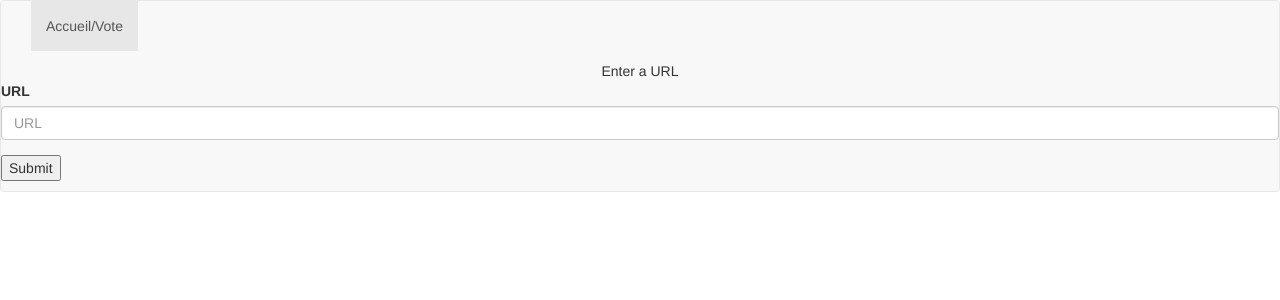
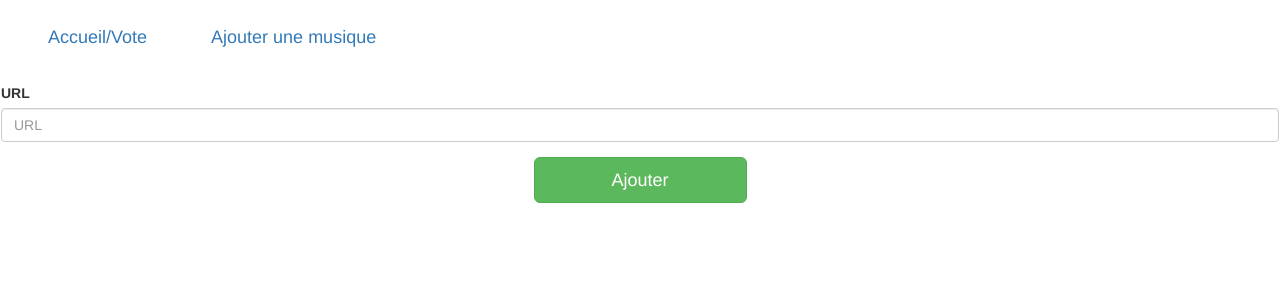
Before and after one commit to t00n/badsound, a Django app: page /add_music in a window 1280 px wide. Shown: the top 300 px of the page. Run offline with Django 3.2, Linux system fonts and the light colour scheme; some libraries are stand-ins or nearby versions.

Commit message:
[fix] design menu

```diff
--- a/badsound/templates/add_music.html
+++ b/badsound/templates/add_music.html
@@ -3,13 +3,12 @@
 
 {% block content %}
 <p>
-    <center>Enter a URL</center>
     <form method="post" class="{{form.action}}">
         {% csrf_token %}
         {% bootstrap_form form %}
-        {% buttons %}
-        <input type="submit" />
-        {% endbuttons %}
+        <div class="col-md-5"></div>
+        <input value="Ajouter" class="col-md-2 btn btn-success btn-lg" type="submit" />
+        <div class="col-md-5"></div>
     </form>
 </p>
 {% endblock %}
--- a/badsound/templates/base.html
+++ b/badsound/templates/base.html
@@ -11,16 +11,13 @@
         <title>{% block title %}BadSound{% endblock %}</title>
     </head>
     <body>
-        <nav class="navbar navbar-default">
+        <nav class="navbar">
             <div class="container-fluid">
-                <!-- Collect the nav links, forms, and other content for toggling -->
-                <div class="collapse navbar-collapse" id="bs-example-navbar-collapse-1">
-                    <ul class="nav navbar-nav">
-                        {% for link in menu %}
-                            <li class="active"><a href="{{link.url}}">{{link.message}}</a></li>
-                        {% endfor %}
-                    </ul>
-                </div>
+                <ul class="nav navbar-nav">
+                    {% for link in menu %}
+                        <li class="btn btn-lg"><a href="{{link.url}}">{{link.message}}</a></li>
+                    {% endfor %}
+                </ul>
             </div>
         <nav>
         {% block content %}
--- a/badsound/urls.py
+++ b/badsound/urls.py
@@ -18,7 +18,6 @@ from django.contrib import admin
 from .views import add_music, add_vote
 
 urlpatterns = [
-    url(r'^admin/', include(admin.site.urls)),
     url(r'^add_music', add_music, name='add_music'),
     url(r'^/?', add_vote, name='add_vote')
 ]
--- a/badsound/views.py
+++ b/badsound/views.py
@@ -5,18 +5,19 @@ from .forms import AddMusicForm, AddVoteForm
 from .models import Music, Vote
 from datetime import date
 
+def get_menu():
+    return [{'url': reverse('add_vote'), 'message': 'Accueil/Vote'}, {'url': reverse('add_music'), 'message': 'Ajouter une musique'}]
+
 def add_music(request):
     if request.method == "POST":
         form = AddMusicForm(request.POST)
         if form.is_valid():
             music = form.save(commit=False)
             music.save()
-    menu = [{'url': reverse('add_vote'), 'message': 'Accueil/Vote'}]
     form = AddMusicForm()
-    return render(request, 'add_music.html', {'form': form, 'menu': menu})
+    return render(request, 'add_music.html', {'form': form, 'menu': get_menu()})
 
 def add_vote(request):
-    menu = [{'url': reverse('add_music'), 'message': 'Ajouter une musique'}]
     if request.method == "POST":
         form = AddVoteForm(request.POST)
         if form.is_valid():
@@ -28,6 +29,6 @@ def add_vote(request):
         form1.video_url = music1.url
         form2.video_url = music2.url
 
-        return render(request, 'add_vote.html', {'forms': [form1, form2], 'menu': menu})
+        return render(request, 'add_vote.html', {'forms': [form1, form2], 'menu': get_menu()})
     except ValueError:
-        return render(request, 'add_vote.html', { 'error': 'Pas assez de musiques. Rajoutez en !', 'menu': menu})
+        return render(request, 'add_vote.html', { 'error': 'Pas assez de musiques. Rajoutez en !', 'menu': get_menu()})
```
